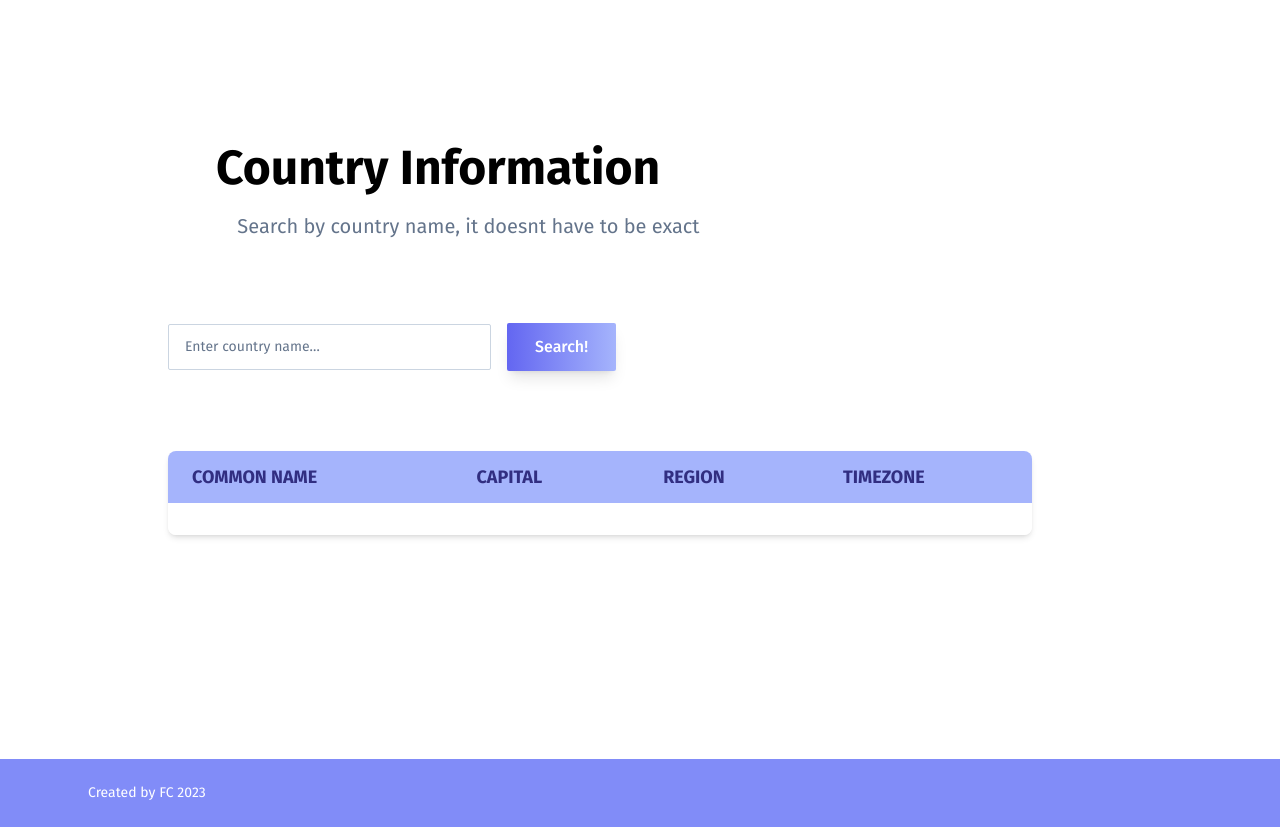
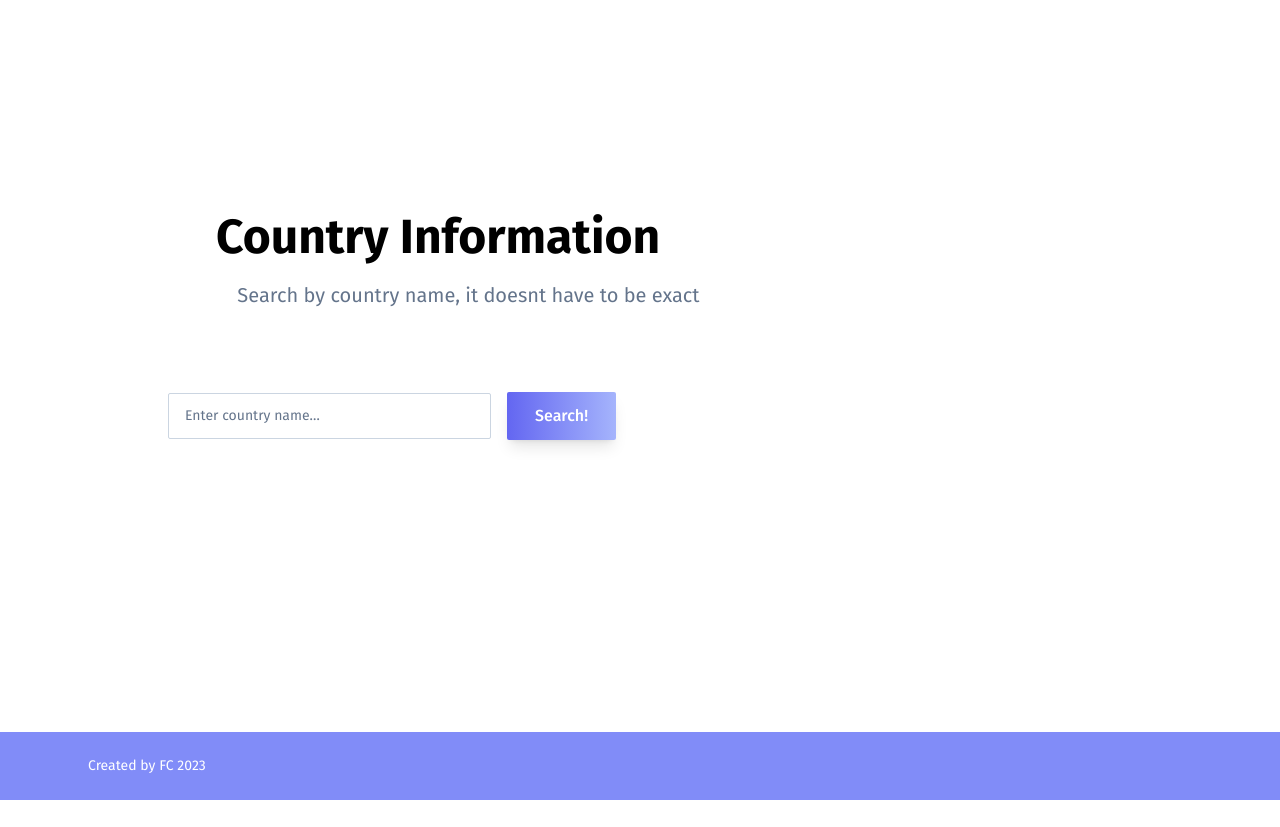
Before and after one commit to florrync1808/react-express-project, a React (Vite) app in the folder client/: page / in a window 1280 px wide. After the commit the page ends 800 px from the top, so only its background shows below. Built offline with nearby package versions, Linux system fonts and the light colour scheme.

Commit message:
conditionally renders the table

```diff
--- a/client/src/components/search-form/search-form.tsx
+++ b/client/src/components/search-form/search-form.tsx
@@ -15,6 +15,7 @@ function SearchForm({
   const [errorMsg, setErrorMsg] = useState(false)
   const [backendData, setBackendData] = useState([{}])
   const [loading, setLoading] = useState(false)
+  const [resultFound, setResultFound] = useState(false)
 
   async function handleSubmit(event: FormEvent<HTMLFormElement>) {
     event.preventDefault()
@@ -32,12 +33,15 @@ function SearchForm({
       console.log(typeof data);
       if (Array.isArray(data['countries']) && data['countries'].length === 0) {
         setErrorMsg(true);
+        setResultFound(false)
       } else {
         setBackendData(data['countries']);
         setErrorMsg(false);
+        setResultFound(true)
       }
     } catch (error) {
       setErrorMsg(true);
+      setResultFound(false)
       console.error('Search Error : ', error);
     } finally {
       setLoading(false); // Set loading back to false
@@ -86,6 +90,7 @@ function SearchForm({
         </form>
       </div>
 
+      {resultFound && ( // Conditionally render the table based on resultFound state
         <div className="m-20">
           <div className="relative overflow-x-auto shadow-md sm:rounded-lg">
             <table className="w-full text-sm text-left rtl:text-right text-gray-500">
@@ -106,29 +111,31 @@ function SearchForm({
                 </tr>
               </thead>
               <tbody>
-              {backendData.map((backendData) =>
-                <tr className="odd:bg-white even:bg-primary-50">
-                  <th scope="row" className="text-md px-6 py-4 font-medium text-gray-900 whitespace-nowrap">
+                {backendData.map((backendData, index) => (
+                  <tr
+                    key={index}
+                    className={
+                      index % 2 === 0 ? 'odd:bg-white' : 'even:bg-primary-50'
+                    }
+                  >
+                    <th
+                      scope="row"
+                      className="text-md px-6 py-4 font-medium text-gray-900 whitespace-nowrap"
+                    >
                       {backendData[1]}
                     </th>
-                  <td className="px-6 py-4">
-                    {backendData[2]}
-                  </td>
-                  <td className="px-6 py-4">
-                    {backendData[3]}
-                  </td>
-                  <td className="px-6 py-4">
-                    {backendData[4]}
-                  </td>
-                </tr>)}
+                    <td className="px-6 py-4">{backendData[2]}</td>
+                    <td className="px-6 py-4">{backendData[3]}</td>
+                    <td className="px-6 py-4">{backendData[4]}</td>
+                  </tr>
+                ))}
               </tbody>
             </table>
           </div>
         </div>
-
+      )}
     </div>
-
-  )
+  );
 }
 
-export default SearchForm
+export default SearchForm;
```
Lines whose indentation alone changed are shown as unchanged.
